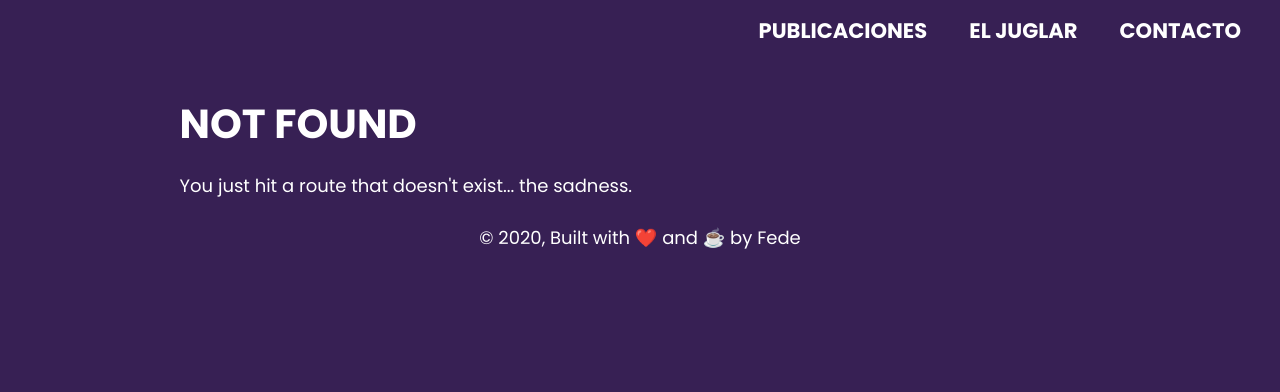
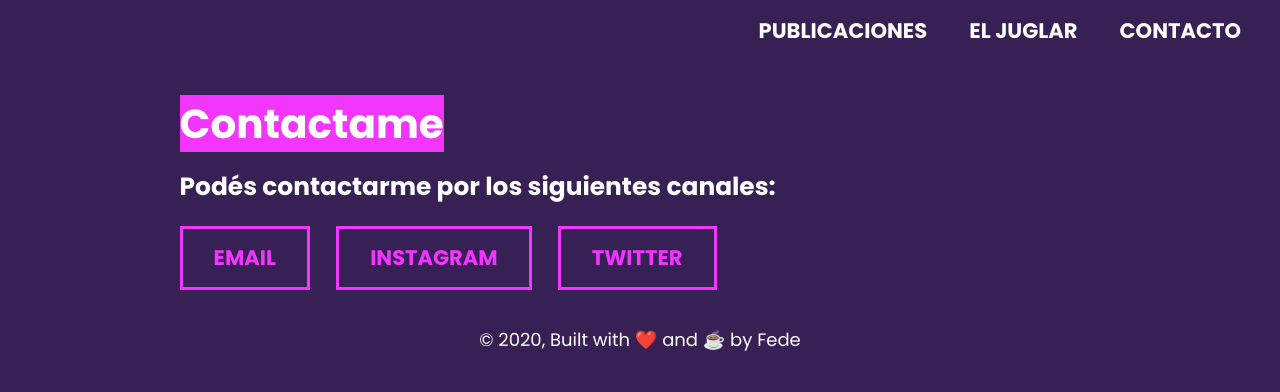
Before and after one commit to FecheGio/portfolio, a Gatsby site: page /contact in a window 1280 px wide. Before the commit this address had no page. Built offline with nearby package versions, Linux system fonts and the light colour scheme; Gatsby itself is replaced by a stand-in of ours.

```diff
--- a/package.json
+++ b/package.json
@@ -5,6 +5,9 @@
   "version": "0.1.0",
   "author": "Kyle Mathews <mathews.kyle@gmail.com>",
   "dependencies": {
+    "@fortawesome/fontawesome-svg-core": "^1.2.28",
+    "@fortawesome/free-solid-svg-icons": "^5.13.0",
+    "@fortawesome/react-fontawesome": "^0.1.9",
     "gatsby": "^2.19.45",
     "gatsby-image": "^2.2.44",
     "gatsby-plugin-mailchimp": "^5.1.2",
--- a/src/components/header.js
+++ b/src/components/header.js
@@ -47,7 +47,7 @@
         <ul>
           <li><a href="#">PUBLICACIONES</a></li>
           <li><a href="/el-juglar/">EL JUGLAR</a></li>
-          <li><a href="#">CONTACTO</a></li>
+          <li><a href="/contact/">CONTACTO</a></li>
         </ul>
       </nav>
 
--- a/src/components/layout.css
+++ b/src/components/layout.css
@@ -25,6 +25,7 @@
 	font-weight:bold;
 	padding:16px 31px;
   text-decoration:none;
+  margin-right: 1.45rem;
   margin-bottom: 1.45rem
 }
 .button:hover {
@@ -104,6 +105,13 @@
   /* display: flex;
   justify-content: space-between;
   flex-direction: row; */
+}
+
+.b-container{
+  display: flex;
+  margin: auto;
+  width: 100%;
+  justify-content: space-between;
 }
 
 footer{
--- /dev/null
+++ b/src/pages/contact.js
@@ -0,0 +1,30 @@
+import React from "react"
+
+import Layout from "../components/layout"
+import SEO from "../components/seo"
+
+
+const ContactPage = () => (
+  <Layout>
+    <SEO title="El Juglar" />
+    <div class="b-container">
+      <div class="content">
+        <SEO title="Fede Giobergia" />
+        <h1> <span class="highlight">Contactame</span></h1>
+
+        <h3>Podés contactarme por los siguientes canales:</h3>
+
+        <a href="mailto:fedegiobergia@gmail.com" class="button">  EMAIL</a>
+        <a href="instagram.com/fechegio" class="button">  INSTAGRAM</a>
+        <a href="twitter.com/fechegio" class="button">  TWITTER</a>
+
+
+        {/* <Link to="/page-2/">Go to page 2</Link> */}
+      </div>
+    </div>
+  </Layout>
+)
+
+
+
+export default ContactPage
--- a/src/pages/index.js
+++ b/src/pages/index.js
@@ -22,7 +22,7 @@
         <p>En mi tarea de community manager hago manejo de redes sociales, fotos, ediciones de video, flyers. Como redactor de contenido hago comunicación institucional, redacción creativa y corrección de textos. Por mi parte escribí algunas publicaciones, periodísticas y literarias, para <a href="https://www.revistamate.com.ar/">Revista Mate</a>.</p>
 
         <h3>Mi newsletter</h3>
-        <p>Mi pasión es escribir, me gustaría poder vivir de eso en un futuro. Como no se me presentas demasiadas oportunidades, decidí encarar mi propio proyecto personal, El Juglar. Es un newsletter literario donde todos los 29 envio una pieza literaria. Puede ser un cuento, un relato, poesía o lo que sea que ese mes me salga escribir. Podés encontrar mas data en <Link to="/el-juglar/" target="_blank">la página dedicada a este proyecto</Link>.</p>
+        <p>Mi pasión es escribir, me gustaría poder vivir de eso en un futuro. Como no se me presentan demasiadas oportunidades, decidí encarar mi propio proyecto personal, El Juglar. Es un newsletter literario donde todos los 29 envio una pieza literaria. Puede ser un cuento, un relato, poesía o lo que sea que ese mes me salga escribir. Podés encontrar mas data en <Link to="/el-juglar/" target="_blank">la página dedicada a este proyecto</Link>.</p>
         {/* <Link to="/page-2/">Go to page 2</Link> */}
       </div>
     </div>
```
Also changed, not shown: 3 other files.
